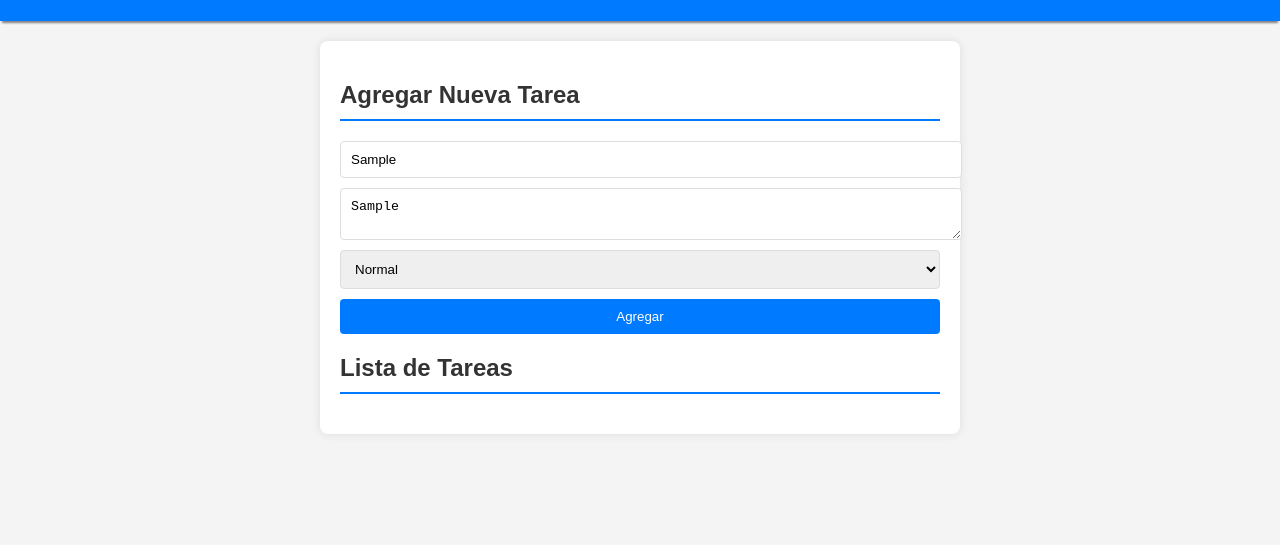
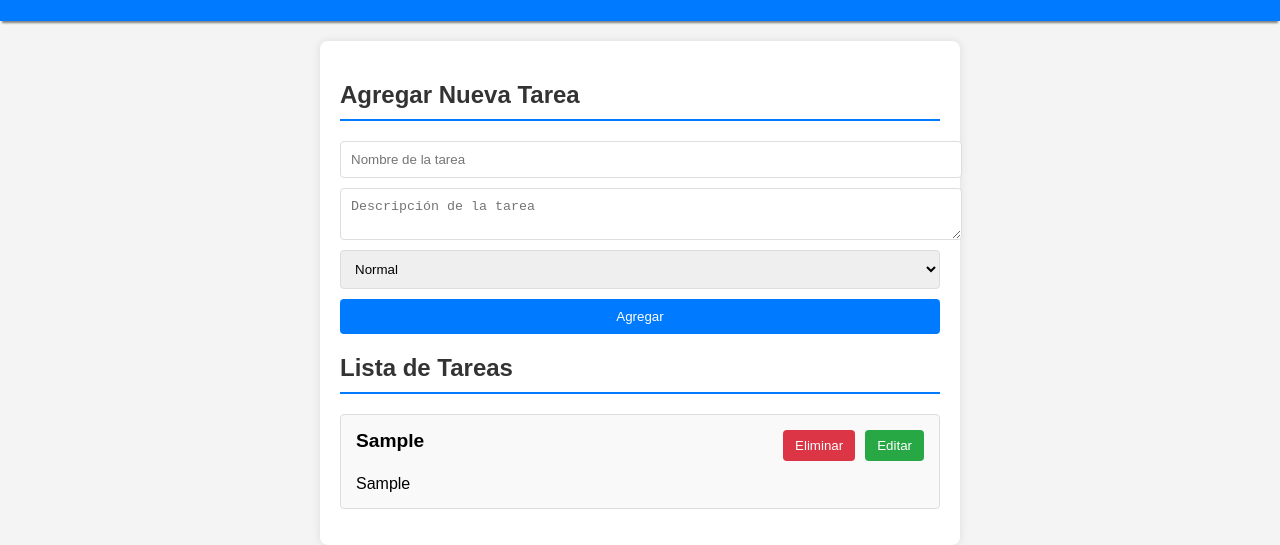
Before and after one commit to Leonor-Rosales/Proyecto-Codex, a plain HTML site: page agregar.html in a window 1280 px wide. Both pictures are taken after typing "Sample", "Sample" into the empty fields and a click on the button "Agregar". Shown: the part 99-644 px from the top of the page. Drawn offline with Linux system fonts and the light colour scheme.

Commit message:
Agregar Tareas
Se corrigió la función de agregar tareas

```diff
--- a/JS/jsTachi.js
+++ b/JS/jsTachi.js
@@ -1,8 +1,8 @@
 document.getElementById("task-form").addEventListener("submit", function (e) {
     e.preventDefault();
-console.log("formulario enviado");
+    console.log("formulario enviado");
     const taskName = document.getElementById("task-name").value;
-    const taskDesc = document.getElementById("task-desc").value;  // Obtener la descripción
+    const taskDesc = document.getElementById("task-desc").value;
     const taskPriority = document.getElementById("task-priority").value;
 
     // Verificar que los campos no estén vacíos
@@ -13,6 +13,7 @@ console.log("formulario enviado");
 
     // Agregar la tarea
     AddTask(taskName, taskDesc, taskPriority);
+
     // Recargar la lista de tareas
     GetTasks();
 
@@ -40,7 +41,9 @@ function GetTasks() {
 
     tasks.forEach((task, index) => {
         const li = document.createElement("li");
-        li.classList.add(task.priority === "priority" ? "priority" : "");
+        if (task.priority === "priority") {
+            li.classList.add("priority");
+        }
 
         const taskDetails = document.createElement("div");
         taskDetails.innerHTML = `<strong>${task.name}</strong><br>${task.description}`;
```
Also changed, not shown: CSS/Style-tachi.css (+11 -0 lines).
